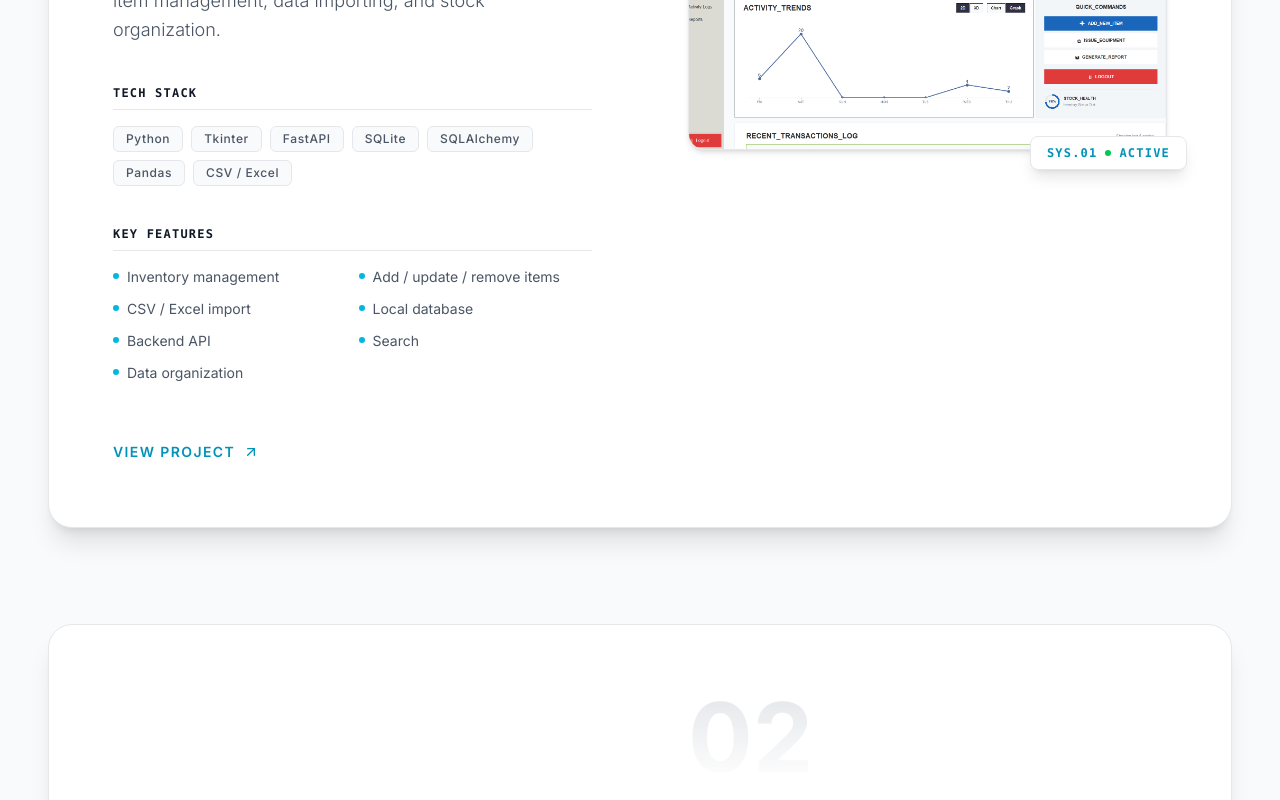
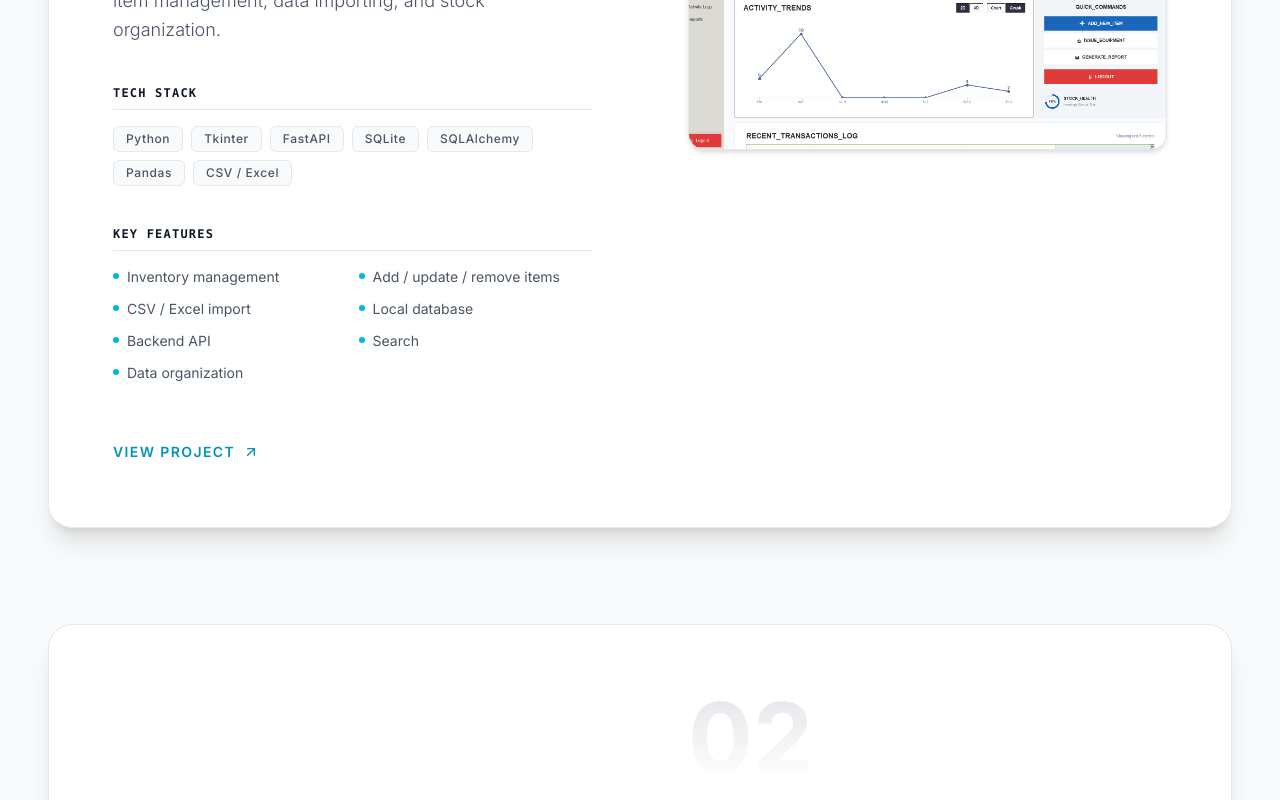
Before and after one commit to Abashansari/Personal-Portfolio, a Next.js app: page / in a window 1280 px wide. Shown: the part 3720-4520 px from the top of the page. Built offline with nearby package versions, Linux system fonts and the light colour scheme.

Commit message:
refactor: remove project metadata label from ProjectCard component

```diff
--- a/src/components/ProjectCard.tsx
+++ b/src/components/ProjectCard.tsx
@@ -141,15 +141,6 @@ export default function ProjectCard({ project, index }: ProjectProps) {
 
             <div className="absolute inset-0 z-30 pointer-events-none border border-transparent group-hover:border-cyan-500/20 rounded-2xl transition-colors duration-700"></div>
           </div>
-
-          {/* Metadata label */}
-          <div className={`absolute bottom-4 md:-bottom-5 ${isEven ? 'right-4 md:-right-5' : 'left-4 md:-left-5'} bg-white border border-gray-200 px-4 py-2 rounded-lg shadow-lg z-40`}>
-            <span className="text-xs font-mono font-semibold text-cyan-600 tracking-widest uppercase flex items-center gap-2">
-              SYS.{project.id}
-              <span className="w-1.5 h-1.5 bg-green-500 rounded-full inline-block"></span>
-              ACTIVE
-            </span>
-          </div>
         </motion.div>
 
       </div>
```
